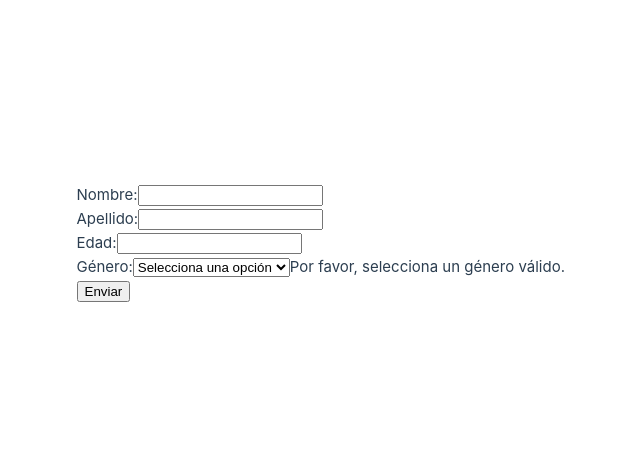
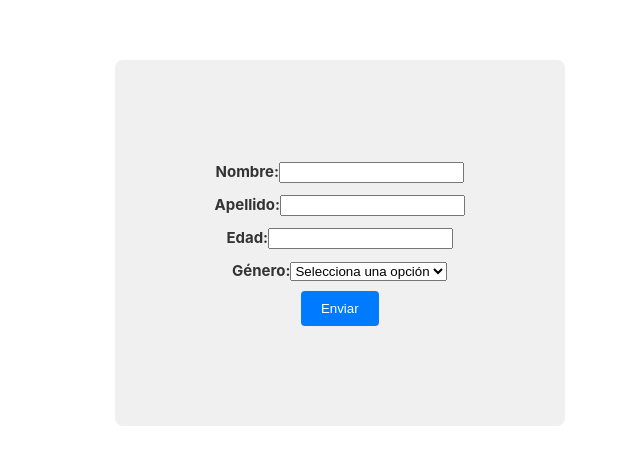
Before and after one commit to thechickenox/Adrian_Alberto_Sanchez_Arevalo, a Vue app: page / in a window 1280 px wide. Shown: the part 157-622 px from the top of the page, without its empty margins (75-715 px from the left). Built offline with nearby package versions, Linux system fonts and the light colour scheme.

Commit message:
Correcion

```diff
--- a/src/views/HomeView.vue
+++ b/src/views/HomeView.vue
@@ -44,27 +44,27 @@ const submitForm = () => {
 </script>
 <template>
   <main>
-    <div>
-    <form  @submit.prevent="submitForm">
+    <div class="margen">
+      <form @submit.prevent="submitForm">
         <label class="color" for="nombre">Nombre:</label>
         <input type="text" id="nombre" v-model="nombre" @input="validateNombre">
-      <span v-if="!nombreValido">El nombre debe tener 5 caracteres.</span>
+        <span class="color" v-if="!nombreValido">El nombre debe tener 5 caracteres.</span>
 
         <br>
 
-      <label for="apellido">Apellido:</label>
+        <label  class="color" for="apellido">Apellido:</label>
         <input type="text" id="apellido" v-model="apellido" @input="validateApellido">
-      <span v-if="!apellidoValido">El apellido no debe ser igual al nombre.</span>
+        <span class="color" v-if="!apellidoValido">El apellido no debe ser igual al nombre.</span>
 
         <br>
 
-      <label for="edad">Edad:</label>
+        <label  class="color" for="edad">Edad:</label>
         <input type="number" id="edad" v-model="edad" @input="validateEdad">
-      <span v-if="!edadValida">La edad debe ser mayor a 0 y menor a 60.</span>
+        <span class="color" v-if="!edadValida">La edad debe ser mayor a 0 y menor a 60.</span>
 
         <br>
 
-      <label for="genero">Género:</label>
+        <label  class="color" for="genero">Género:</label>
         <select id="genero" v-model="genero" @change="validateGenero">
           <option value="">Selecciona una opción</option>
           <option value="masculino">Masculino</option>
@@ -72,12 +72,10 @@ const submitForm = () => {
           <option value="otro">Otro</option>
         </select>
         <input type="text" v-if="genero === 'otro'" v-model="otroGenero" placeholder="Ingrese otro género">
-      <span v-if="!generoValido">Por favor, selecciona un género válido.</span>
 
         <br>
 
         <button type="submit">Enviar</button>
-
       </form>
     </div>
   </main>
@@ -85,5 +83,39 @@ const submitForm = () => {
 
 <style scoped>
 
+  .margen {
+    text-align: center;
+    margin-left: 50px;
+    margin-right: auto;
+    max-width: 800px; /* Ajusta el ancho máximo según tu preferencia */
+    padding: 100px;
+    background-color: #f0f0f0;
+    border-radius: 8px;
 
+  }
+
+  .color {
+    color: #333;
+    font-weight: bold;
+  }
+
+  input,
+  select {
+    margin-bottom: 10px;
+  }
+
+  button {
+    background-color: #007bff;
+    color: #fff;
+    padding: 10px 20px;
+    border: none;
+    border-radius: 4px;
+    cursor: pointer;
+
+  }
+
+  button:disabled {
+    background-color: #d3d3d3;
+    cursor: not-allowed;
+  }
 </style>
```
Lines whose indentation alone changed are shown as unchanged.
